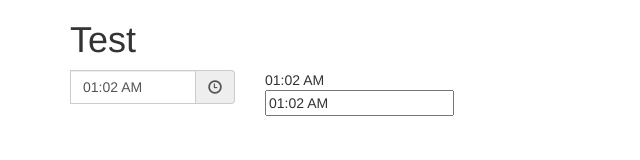
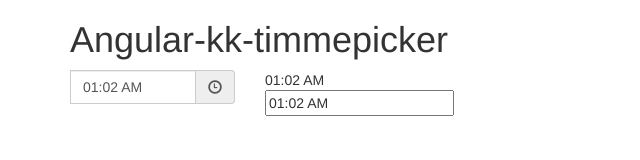
Before and after one commit to zolotyh/angular-kk-timepicker, a website: page documentation/index.html in a window 1280 px wide. Shown: the whole page, without its empty margins (0-640 px from the left). Drawn offline with nearby package versions, Linux system fonts and the light colour scheme; files that its build step writes are made by us from their sources; files whose address does not match are found by name.

Commit message:
update readme

```diff
--- a/documentation/index.html
+++ b/documentation/index.html
@@ -11,7 +11,7 @@
 <body>
   <div class="container" ng-controller="indexCtrl as ctrl">
     <h1>
-      Test
+      Angular-kk-timmepicker
     </h1>
     <div class="row">
       <div class="col-sm-2" >
```
Also changed, not shown: README.md.
